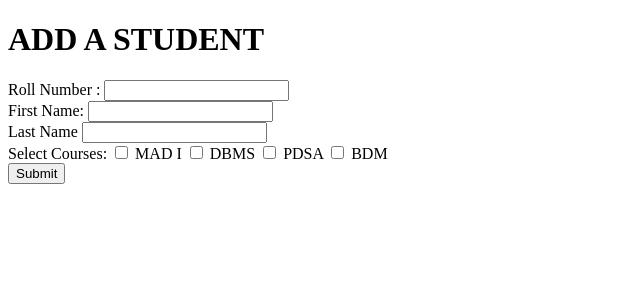
After one commit to LazySeagull/iitmbs_mad1, a Flask app: page /student/create in a window 1280 px wide. The commit adds this page. Shown: the top 300 px of the page, without its empty margins (0-640 px from the left). Run offline with Flask 3, Linux system fonts and the light colour scheme.

Commit message:
completed create and update functions and their templates

```diff
--- a/week5/app.py
+++ b/week5/app.py
@@ -1,4 +1,4 @@
-from flask import Flask, request , render_template
+from flask import Flask, request , render_template , redirect , url_for
 from flask_sqlalchemy import SQLAlchemy
 
 app = Flask(__name__)
@@ -35,6 +35,58 @@ def home():
     else:
         return render_template('index_no_student.html')
 
+@app.route('/student/create' , methods=['GET' , 'POST'])
+def create_student():
+    if request.method == "GET":
+        return render_template("create_student.html")
+    elif request.method=="POST":
+        roll_number = request.form['roll']
+        first_name = request.form['f_name']
+        last_name = request.form['l_name']
+        courses = request.form.getlist('courses')
+
+        existing_student = Student.query.filter_by(roll_number = roll_number).first()
+        if existing_student:
+            return render_template('existing_student.html')
+        else:
+            new_student = Student(roll_number=roll_number , first_name = first_name , last_name = last_name)
+            db.session.add(new_student)
+            db.session.commit()
+            added_student = Student.query.filter_by(roll_number = roll_number).first()
+            for course_name in courses:
+                course = Course.query.filter_by(course_name = course_name).first()
+                enrollment = Enrollments(estudent_id=added_student.student_id , ecourse_id = course.course_id)
+                db.session.add(enrollment)
+            db.session.commit()
+            return redirect(url_for('home'))
+    else:
+        return render_template('error.html')
+
+
+@app.route('/student/<int:student_id>/update' , methods=["GET" ,"POST"])
+def update_student(student_id):
+    if request.method == "GET":
+        student = Student.query.filter_by(student_id = student_id)
+        return render_template('update_student.html' , student=student)
+    elif request.method == "POST":
+        student = Student.query.filter_by(student_id = student_id)
+        student.roll_number = request.form['roll']
+        student.first_name = request.form['f_name']
+        student.last_name = request.form['l_name']
+        courses = request.form.getlist('courses')
+
+        Enrollments.query.filter_by(estudent_id = student_id).delete()
+
+        for course in courses:
+            course_details = Course.query.filter_by(course_name = course)
+            enrollment = Enrollments(estudent_id = student_id , ecourse_id = course_details.course_id)
+            db.session.add(enrollment)
+        db.session.commit()
+
+        return redirect(url_for('home'))
+    else:
+        return render_template('error.html')
+
 
 
 
--- /dev/null
+++ b/week5/templates/create_student.html
@@ -0,0 +1,41 @@
+<!DOCTYPE html>
+<html>
+    <head>
+        <meta charset="utf-8">
+        <meta http-equiv="X-UA-Compatible" content="IE=edge">
+        <title></title>
+        <meta name="viewport" content="width=device-width, initial-scale=1">
+    </head>
+    <body>
+        <h1>ADD A STUDENT</h1>
+        <form action="/student/create" method="POST" id="create-form">
+            <div>
+                <label>Roll Number : </label>
+                <input type="text" name="roll" required/>
+            </div>
+            <div>
+                <label>First Name:</label>
+                <input type="text" name="f_name" required/>
+            </div>
+            <div>
+                <label>Last Name</label>
+                <input type="text" name="l_name"/>
+            </div>
+            <div>
+                <label>Select Courses: </label>
+                <input type="checkbox" name="courses" value="course_1"/>
+                <label>MAD I</label>
+                <input type="checkbox" name="courses" value="course_2"/>
+                <label>DBMS</label>
+                <input type="checkbox" name="courses" value="course_3"/>
+                <label>PDSA</label>
+                <input type="checkbox" name="courses" value="course_4"/>
+                <label>BDM</label>
+            </div>
+
+            <div>
+                <input type="submit" value="Submit">
+            </div>
+        </form>
+    </body>
+</html>
--- a/week5/templates/index.html
+++ b/week5/templates/index.html
@@ -7,7 +7,7 @@
 
     <body>
         <h1>Student List</h1>
-        <table>
+        <table id="all-students">
             <tr>
                 <th>SNo</th>
                 <th>Roll Number</th>
```
Also changed, not shown: week5/templates/error.html (added, +15 -0 lines), week5/templates/existing_student.html (added, +13 -0 lines), week5/templates/update_student.html (added, +40 -0 lines).
